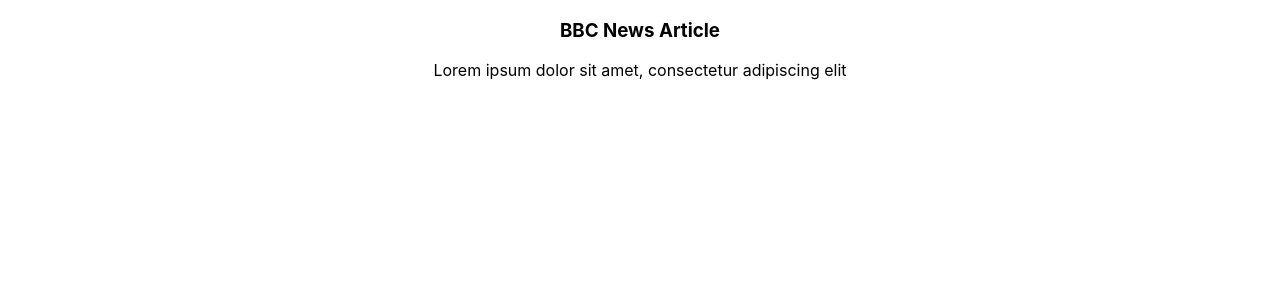
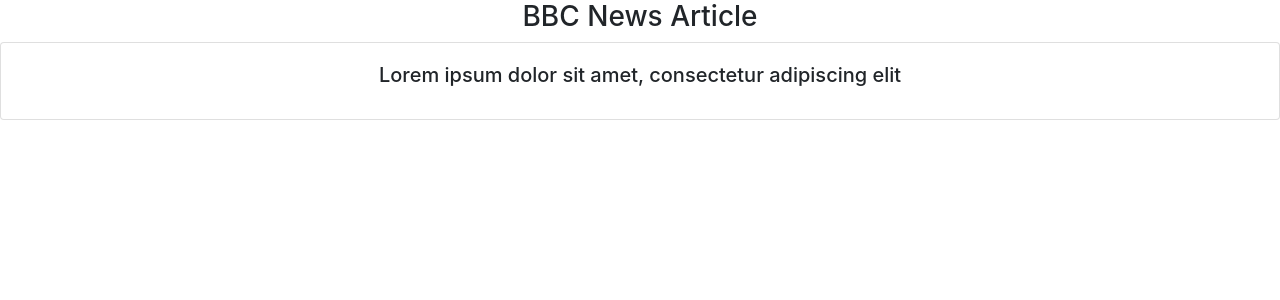
Before and after one commit to AbenaAmo13/bbc-news-react, a React (Create React App) app: page / in a window 1280 px wide. Shown: the top 300 px of the page. Built offline with nearby package versions, Linux system fonts and the light colour scheme.

Commit message:
Moved everything to the article1.js

```diff
--- a/package.json
+++ b/package.json
@@ -6,7 +6,9 @@
     "@testing-library/jest-dom": "^5.14.1",
     "@testing-library/react": "^11.2.7",
     "@testing-library/user-event": "^12.8.3",
+    "bootstrap": "^4.6.0",
     "react": "^17.0.2",
+    "react-bootstrap": "^1.6.1",
     "react-dom": "^17.0.2",
     "react-scripts": "4.0.3",
     "web-vitals": "^1.1.2"
--- a/src/App.js
+++ b/src/App.js
@@ -2,9 +2,11 @@
 import './App.css';
 import React, { Component } from 'react';
 import data from "./data/article-1.json";
+import {Card} from "react-bootstrap";
+import Article1 from './article1'
 const title = data.title;
 
-const body = data.body
+
 
 function App() {
   return (
@@ -12,7 +14,12 @@
       <header className="App-header">
           <h3> BBC News Article</h3>
       </header>
-        {title}
+
+                <div>
+                <Article1></Article1>
+                </div>
+
+
     </div>
   );
 }
--- /dev/null
+++ b/src/article1.js
@@ -0,0 +1,26 @@
+import React, { Component } from 'react';
+import data from "./data/article-1.json";
+import {Card} from "react-bootstrap";
+
+const title = data.title;
+
+const body = data.body
+
+class Article1 extends Component{
+    render(){
+        return(
+            <div>
+                <Card>
+                    <Card.Body>
+                        <Card.Title>
+                            {title}
+                        </Card.Title>
+                    </Card.Body>
+                </Card>
+
+            </div>
+            );
+    }
+}
+
+export default Article1;
--- a/src/index.js
+++ b/src/index.js
@@ -2,14 +2,23 @@
 import ReactDOM from 'react-dom';
 import './index.css';
 import App from './App';
+
+import article1 from './article1';
+
 import reportWebVitals from './reportWebVitals';
+import 'bootstrap/dist/css/bootstrap.min.css';
 
 ReactDOM.render(
   <React.StrictMode>
-    <App />
+      <App/>
+  <article1/>
+
+
   </React.StrictMode>,
   document.getElementById('root')
 );
+
+
 
 // If you want to start measuring performance in your app, pass a function
 // to log results (for example: reportWebVitals(console.log))
```
Also changed, not shown: 1 other file (tests, documents, lock files or other folders).
